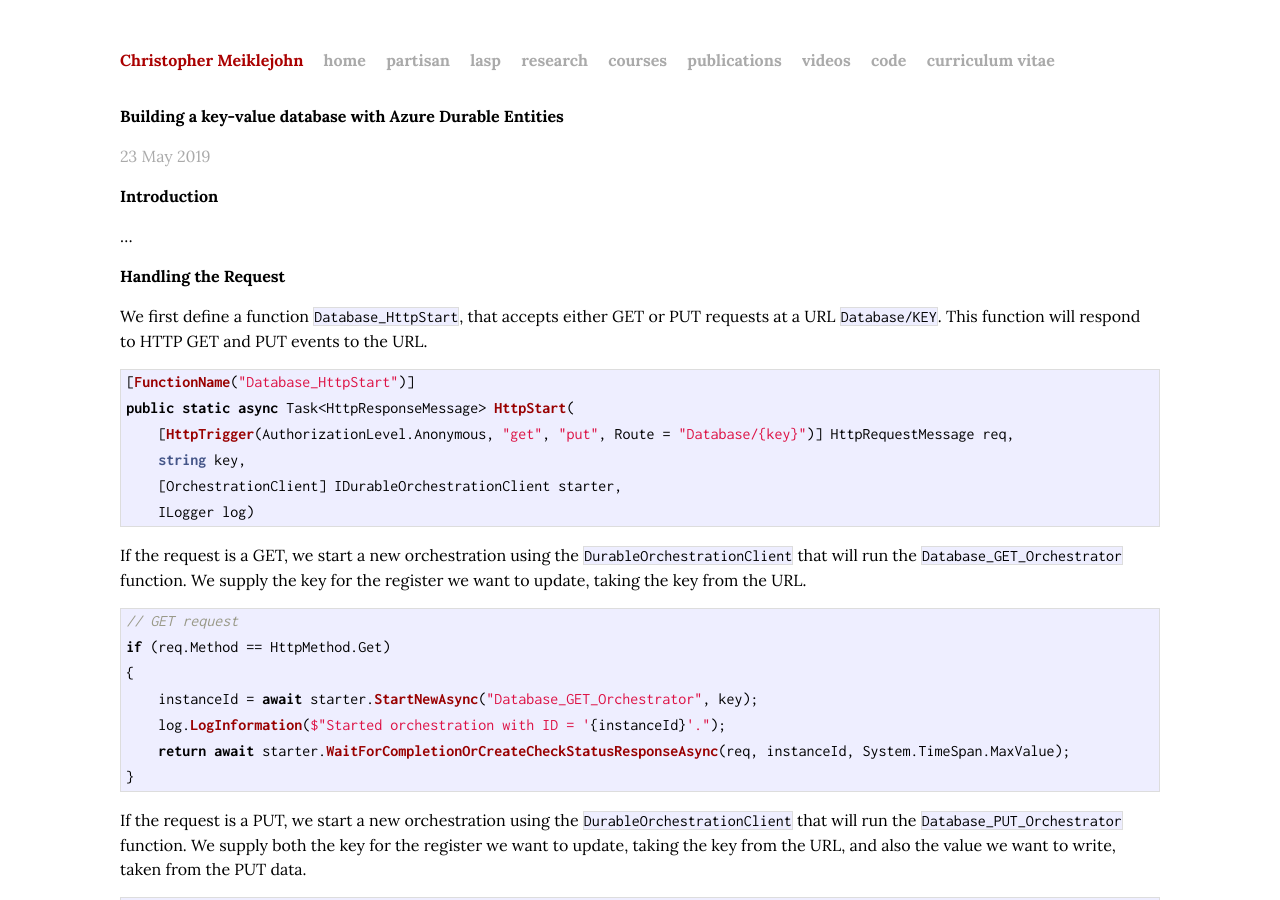
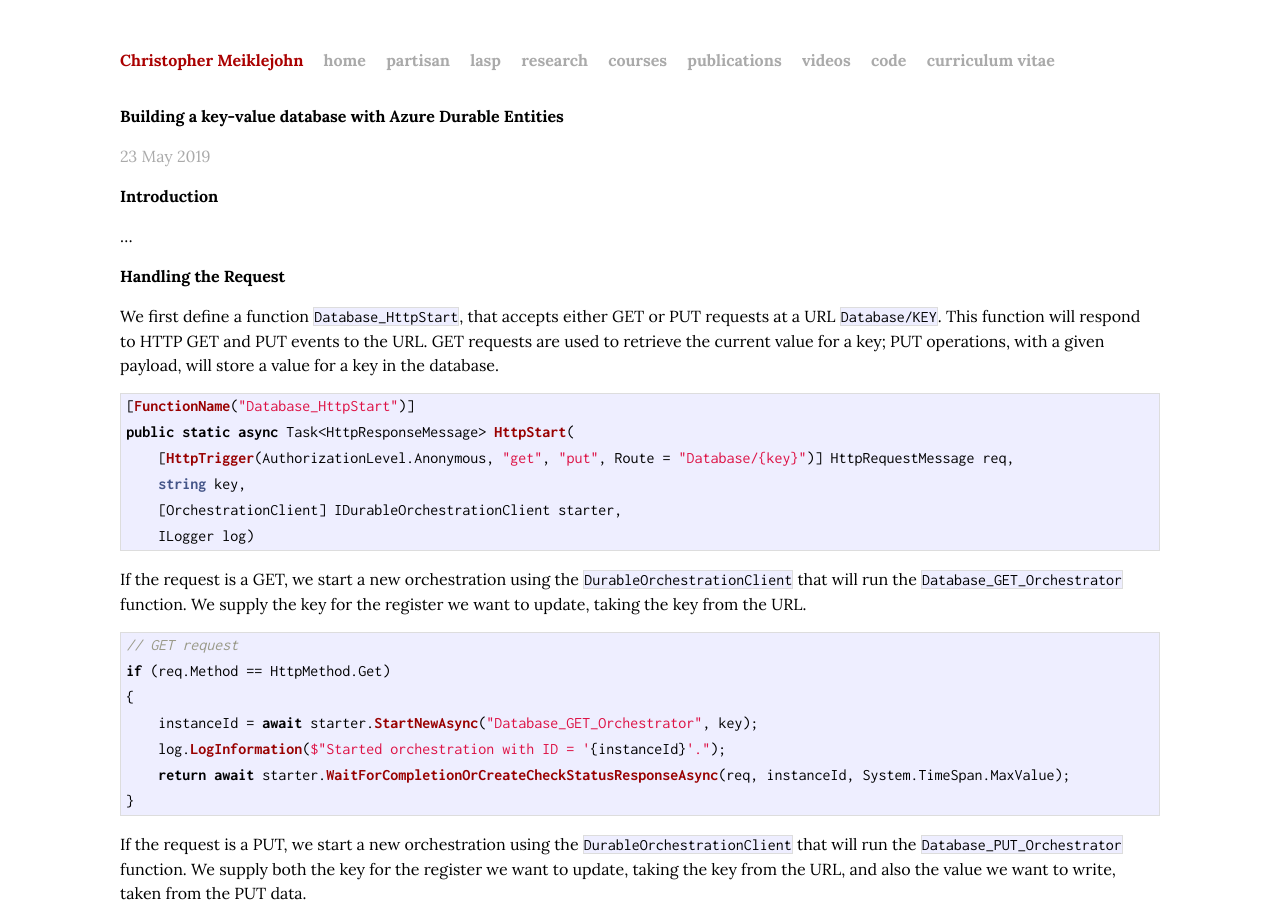
Before and after one commit to cmeiklejohn/cmeiklejohn.github.io, a Jekyll site: the page built from _posts/2019-05-23-stateful-serverless-database-example.markdown, in a window 1280 px wide and 900 px high. Built offline with Jekyll 4.4.1, drawn with Linux system fonts in a browser that asks for light colours; some web fonts are replaced.

Commit message:
Update text.

````diff
--- a/_posts/2019-05-23-stateful-serverless-database-example.markdown
+++ b/_posts/2019-05-23-stateful-serverless-database-example.markdown
@@ -12,7 +12,7 @@ group: Serverless
 
 ## Handling the Request
 
-We first define a function ```Database_HttpStart```, that accepts either GET or PUT requests at a URL ```Database/KEY```.  This function will respond to HTTP GET and PUT events to the URL.
+We first define a function ```Database_HttpStart```, that accepts either GET or PUT requests at a URL ```Database/KEY```.  This function will respond to HTTP GET and PUT events to the URL.  GET requests are used to retrieve the current value for a key; PUT operations, with a given payload, will store a value for a key in the database.
 
 ```c#
 [FunctionName("Database_HttpStart")]
````
